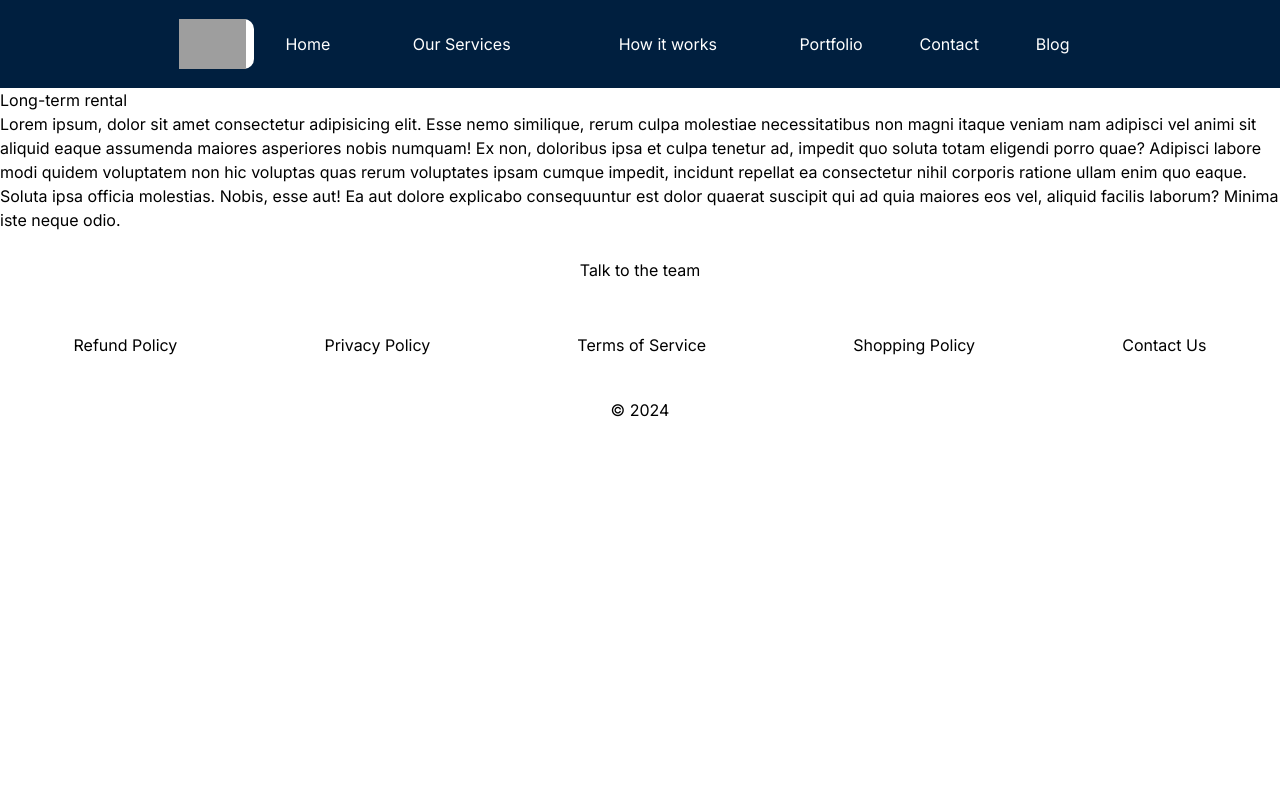
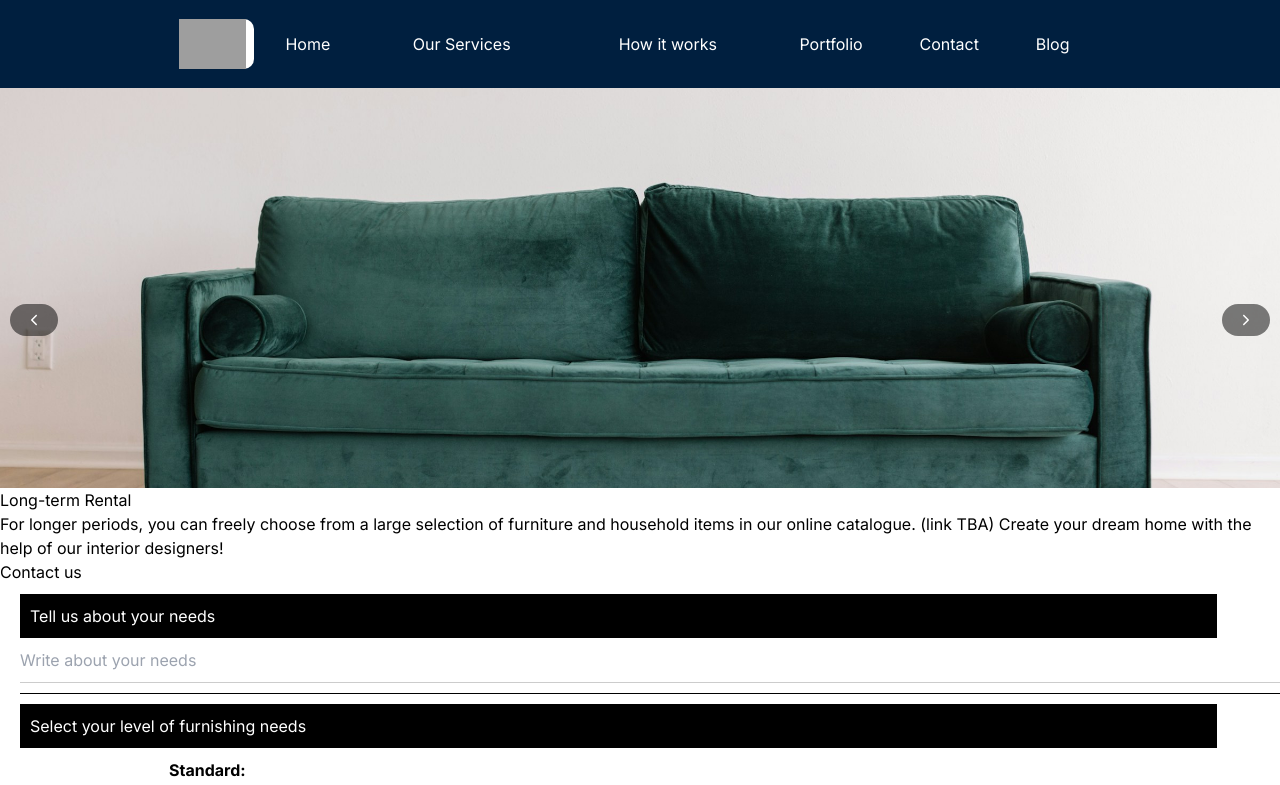
Before and after one commit to ikarrila/Homebox, a Next.js app in the folder frontend/: page /FAAS/rental_services/long_term in a window 1280 px wide. Shown: the top 785 px of the page. Built offline with nearby package versions, Linux system fonts and the light colour scheme; grey boxes are pictures that could not be loaded.

Commit message:
Add Slideshow  Picture Banner

```diff
--- a/frontend/components/ContactForm.js
+++ b/frontend/components/ContactForm.js
@@ -1,4 +1,5 @@
 import React from 'react';
+import Postbutton from './Postbutton';
 //import '../styles/styles.css';
 
 const roomStyle = {
@@ -24,9 +25,6 @@ const stepStyle = {
 export default function ContactForm() {
     return (
         <div>
-            <header style={{ padding: '10px', backgroundColor: '#f5f5f5', marginBottom: '20px' }}>
-                <h1>Contact form (long-term only?)</h1>
-            </header>
             <div style={roomStyle}>
                 <div style={stepStyle}>Tell us about your needs </div>
                 <input type="text" placeholder="Write about your needs" data-testid="input"></input>
@@ -64,9 +62,7 @@ export default function ContactForm() {
                         <input type="text" id="email" name="email" />
                     </div>
                 </div>
-                <button className="button">
-                    Submit
-                </button>
+                <Postbutton></Postbutton>
             </div>
         </div>
     );
--- a/frontend/components/LongTermLanding.js
+++ b/frontend/components/LongTermLanding.js
@@ -1,20 +1,19 @@
 import React from 'react';
 import '/styles/styles.css';
 import Link from 'next/link';
+import PictureBanner from './PictureBanner';
+import ContactForm from './ContactForm';
 
 export default function LongTermLanding() {
     return (
-        <div className='container col'>
-            <h1>Long-term rental</h1>
-            <div className='section col'>
-                <p> Lorem ipsum, dolor sit amet consectetur adipisicing elit. Esse nemo similique, rerum culpa molestiae necessitatibus non magni itaque veniam nam adipisci vel animi sit aliquid eaque assumenda maiores asperiores nobis numquam! Ex non, doloribus ipsa et culpa tenetur ad, impedit quo soluta totam eligendi porro quae? Adipisci labore modi quidem voluptatem non hic voluptas quas rerum voluptates ipsam cumque impedit, incidunt repellat ea consectetur nihil corporis ratione ullam enim quo eaque. Soluta ipsa officia molestias. Nobis, esse aut! Ea aut dolore explicabo consequuntur est dolor quaerat suscipit qui ad quia maiores eos vel, aliquid facilis laborum? Minima iste neque odio.</p>
-                <Link href="/contact">
-                    <button className="btn-primary">
-                        Talk to the team
-                    </button>
-                </Link>
-            </div>
-
+        <><PictureBanner></PictureBanner>
+        <div className='section col'>
+            <h1>Long-term Rental</h1>
+            <p> For longer periods, you can freely choose from a large selection of furniture and household items in our online catalogue. (link TBA) Create your dream home with the help of our interior designers!</p>
         </div>
+        <div className='section col'>
+            <h2>Contact us</h2>
+            <ContactForm></ContactForm>
+        </div></>
     );
 }
--- /dev/null
+++ b/frontend/components/PictureBanner.js
@@ -0,0 +1,64 @@
+"use client";
+
+import React, { useState } from 'react';
+import { Carousel } from "@material-tailwind/react";
+import { IoIosArrowBack, IoIosArrowForward } from 'react-icons/io';
+
+  const PictureBanner = () => {
+      const [currentIndex, setCurrentIndex] = useState(0);
+      const images = [
+    '../../pictures/phillip-goldsberry-fZuleEfeA1Q-unsplash.jpg',
+    '../../pictures/di_an_h-g_8MrEZAvyE-unsplash.jpg',
+    '../../pictures/francesca-tosolini-DmOhItSo49k-unsplash.jpg'
+  ];
+
+      const nextImage = () => {
+          setCurrentIndex((prevIndex) => (prevIndex + 1) % images.length);
+      };
+
+      const prevImage = () => {
+          setCurrentIndex((prevIndex) => (prevIndex === 0 ? images.length - 1 : prevIndex - 1));
+      };
+
+      const backgroundImageStyle = {
+          backgroundImage: `url(${images[currentIndex]})`,
+          backgroundSize: 'cover',
+          backgroundPosition: 'center',
+          width: '100%',
+          height: '50vh', // Half of the viewport height
+      };
+
+      const buttonStyle = {
+        position: 'absolute',
+        top: '40%',
+        transform: 'translateY(-50%)',
+        backgroundColor: 'rgba(0, 0, 0, 0.5)',
+        color: 'white',
+        padding: '8px 16px',
+        borderRadius: '40px',
+        border: 'none',
+        cursor: 'pointer',
+        zIndex: 1,
+    }
+
+    const buttonContainerStyle = {
+        position: 'relative',
+        padding: '10px', // Padding outside the buttons (adjust as needed)
+    };
+
+      return (
+        <div className="flex justify-center items-center h-screen relative">
+            <button className="absolute bg-gray-300" style={{ ...buttonStyle, left: '10px' }} onClick={prevImage}>
+                <IoIosArrowBack />
+            </button>
+            <div className="container mx-auto max-w-xl px-4 py-8 relative overflow-hidden h-1/2vh" style={backgroundImageStyle}>
+                {/* Content */}
+            </div>
+            <button className="absolute bg-gray-300" style={{ ...buttonStyle, right: '10px' }} onClick={prevImage}>
+                <IoIosArrowForward />
+            </button>
+        </div>
+    );
+  };
+
+  export default PictureBanner;
```
